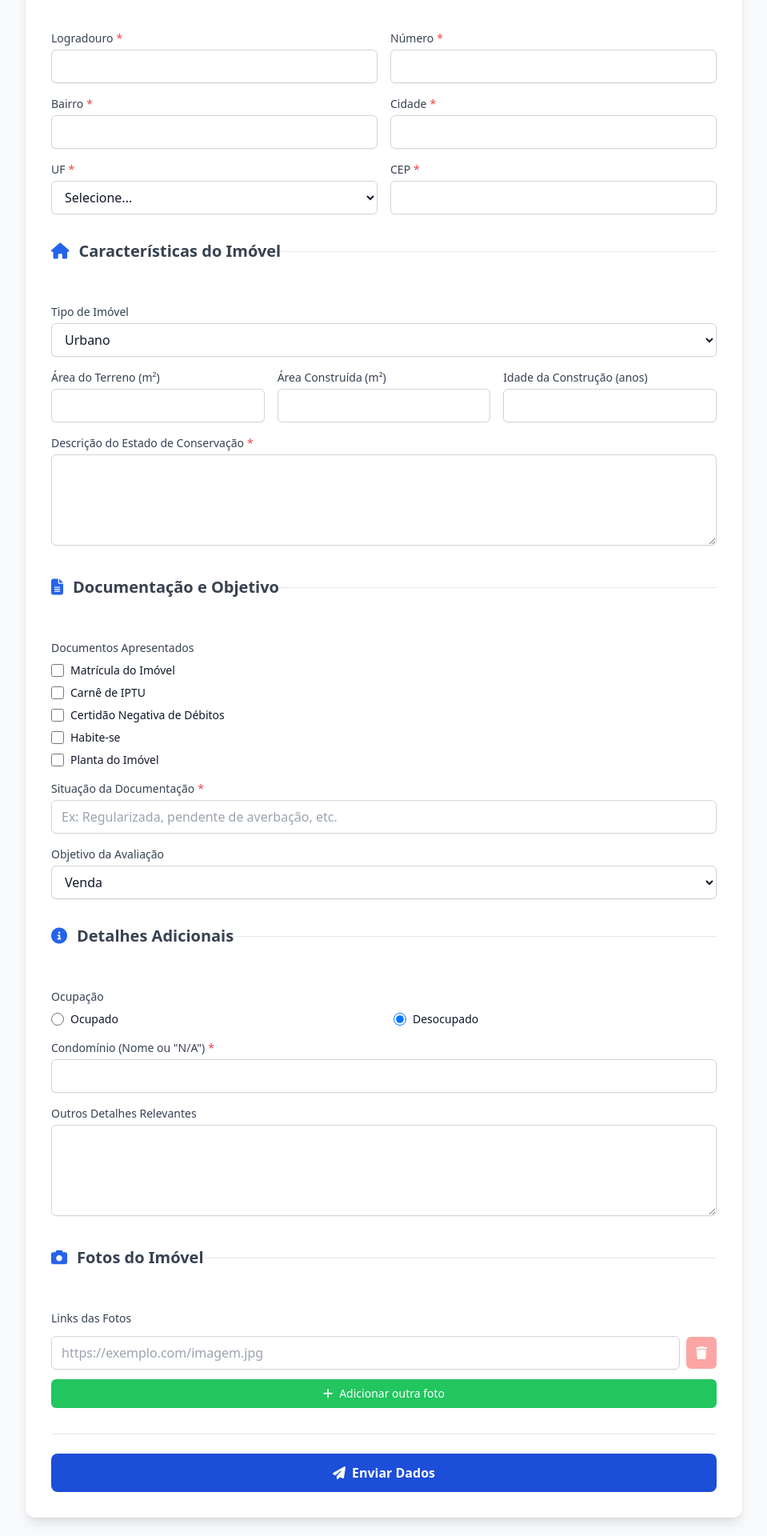
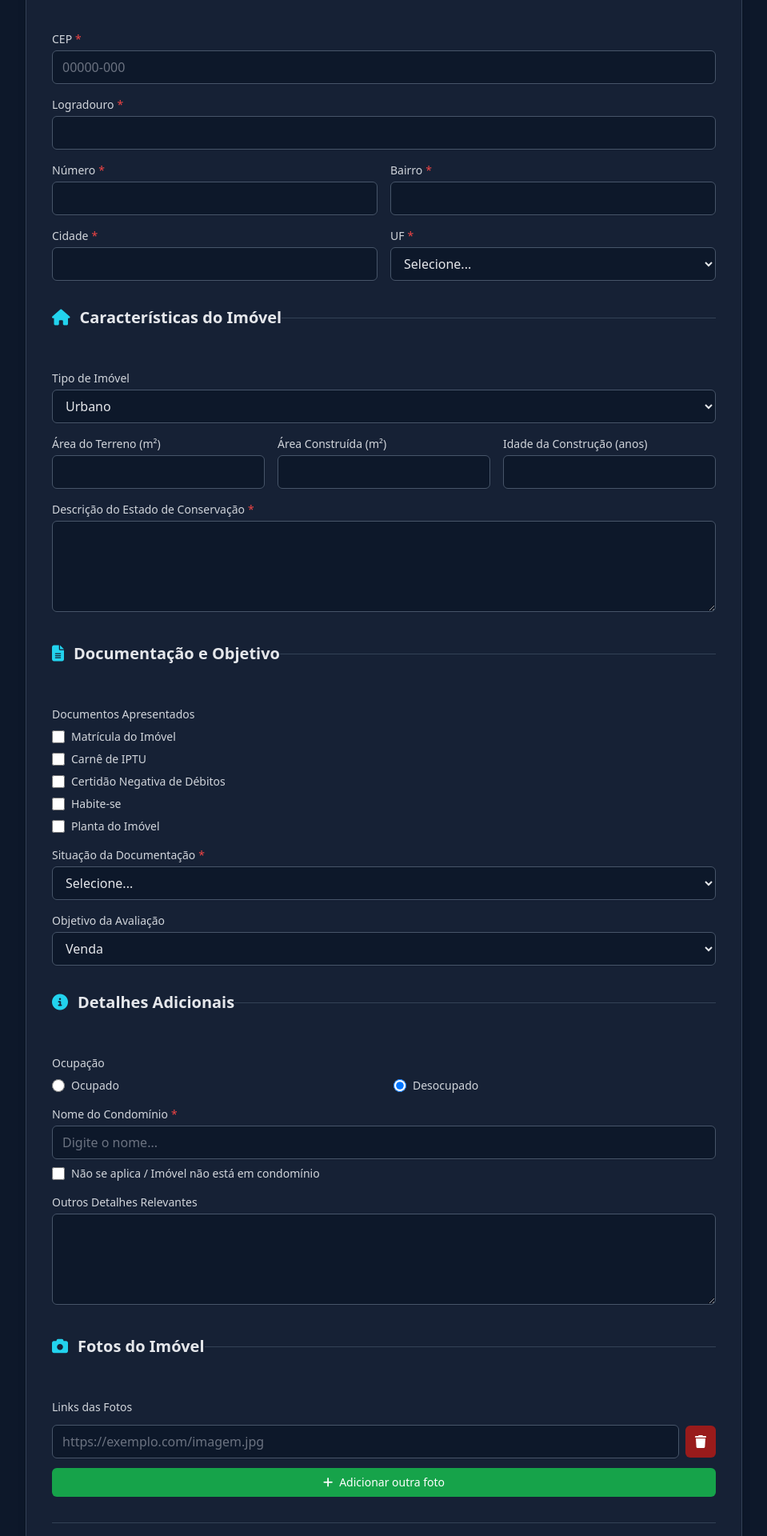
Before and after one commit to fabricadesaas-prog/Formulario_Quality, a React (Vite) app: page / in a window 1280 px wide. Shown: the part 500-2420 px from the top of the page at 80% size, without its empty margins (160-1119 px from the left). Built offline with nearby package versions, Linux system fonts and the light colour scheme.

Commit message:
v1.2
Adicionado campo cep cep busca automática do endereço, e dropdown em alguns campos

```diff
--- a/App.tsx
+++ b/App.tsx
@@ -4,11 +4,13 @@ import PropertyForm from './components/PropertyForm';
 
 const App: React.FC = () => {
   return (
-    <div className="min-h-screen bg-gray-50 text-gray-800 font-sans p-4 sm:p-6 lg:p-8">
+    <div className="min-h-screen font-sans p-4 sm:p-6 lg:p-8">
       <div className="container mx-auto max-w-4xl">
         <header className="text-center mb-10">
-          <h1 className="text-4xl sm:text-5xl font-bold text-blue-800">Quality Home Avalia</h1>
-          <p className="text-lg text-gray-600 mt-2">Formulário de Coleta de Dados do Imóvel</p>
+          <h1 className="text-4xl sm:text-5xl font-bold text-gray-100">
+            Quality Home <span className="bg-gradient-to-r from-cyan-400 to-blue-500 bg-clip-text text-transparent">Avalia</span>
+          </h1>
+          <p className="text-lg text-gray-400 mt-2">Formulário de Coleta de Dados do Imóvel</p>
         </header>
 
         <main>
--- a/components/CheckboxGroup.tsx
+++ b/components/CheckboxGroup.tsx
@@ -1,4 +1,3 @@
-
 import React from 'react';
 
 interface CheckboxGroupProps {
@@ -18,7 +17,7 @@ const CheckboxGroup: React.FC<CheckboxGroupProps> = ({ label, options, selectedV
 
   return (
     <div>
-      <label className="block text-sm font-medium text-gray-700 mb-2">{label}</label>
+      <label className="block text-sm font-medium text-gray-300 mb-2">{label}</label>
       <div className="space-y-2">
         {options.map((option) => (
           <div key={option.id} className="flex items-center">
@@ -28,9 +27,9 @@ const CheckboxGroup: React.FC<CheckboxGroupProps> = ({ label, options, selectedV
               value={option.value}
               checked={selectedValues.includes(option.value)}
               onChange={() => handleChange(option.value)}
-              className="h-4 w-4 text-blue-600 border-gray-300 rounded focus:ring-blue-500"
+              className="h-4 w-4 text-cyan-500 bg-slate-700 border-slate-600 rounded focus:ring-cyan-500"
             />
-            <label htmlFor={option.id} className="ml-2 block text-sm text-gray-900">
+            <label htmlFor={option.id} className="ml-2 block text-sm text-gray-300">
               {option.label}
             </label>
           </div>
--- a/components/FormSection.tsx
+++ b/components/FormSection.tsx
@@ -1,4 +1,3 @@
-
 import React from 'react';
 
 interface FormSectionProps {
@@ -9,9 +8,9 @@ interface FormSectionProps {
 
 const FormSection: React.FC<FormSectionProps> = ({ title, icon, children }) => {
   return (
-    <fieldset className="space-y-4 border-t border-gray-200 pt-5">
-      <legend className="text-xl font-semibold text-gray-700 mb-4">
-        <i className={`fas ${icon} text-blue-600 mr-3`}></i>
+    <fieldset className="space-y-4 border-t border-slate-700 pt-5">
+      <legend className="text-xl font-semibold text-gray-200 mb-4">
+        <i className={`fas ${icon} text-cyan-400 mr-3`}></i>
         {title}
       </legend>
       <div className="space-y-4">
--- a/components/InputField.tsx
+++ b/components/InputField.tsx
@@ -3,20 +3,28 @@ import React from 'react';
 interface InputFieldProps extends React.InputHTMLAttributes<HTMLInputElement> {
   label: string;
   id: string;
+  isLoading?: boolean;
 }
 
-const InputField: React.FC<InputFieldProps> = ({ label, id, ...props }) => {
+const InputField: React.FC<InputFieldProps> = ({ label, id, isLoading = false, ...props }) => {
   return (
     <div>
-      <label htmlFor={id} className="block text-sm font-medium text-gray-700 mb-1">
+      <label htmlFor={id} className="block text-sm font-medium text-gray-300 mb-1">
         {label}
         {props.required && <span className="text-red-500 ml-1">*</span>}
       </label>
-      <input
-        id={id}
-        {...props}
-        className="w-full px-3 py-2 border border-gray-300 rounded-md shadow-sm focus:outline-none focus:ring-2 focus:ring-blue-500 focus:border-blue-500 transition duration-150 ease-in-out bg-white text-gray-900 placeholder-gray-400"
-      />
+      <div className="relative">
+        <input
+          id={id}
+          {...props}
+          className="w-full px-3 py-2 border border-slate-600 rounded-md shadow-sm focus:outline-none focus:ring-2 focus:ring-cyan-500 focus:border-cyan-500 transition duration-150 ease-in-out bg-[#0D182A] text-gray-200 placeholder-gray-500"
+        />
+        {isLoading && (
+          <div className="absolute inset-y-0 right-0 flex items-center pr-3 pointer-events-none">
+            <i className="fas fa-spinner fa-spin text-cyan-400"></i>
+          </div>
+        )}
+      </div>
     </div>
   );
 };
--- a/components/PhotoURLManager.tsx
+++ b/components/PhotoURLManager.tsx
@@ -23,7 +23,7 @@ const PhotoURLManager: React.FC = () => {
 
   return (
     <div className="space-y-3">
-      <label className="block text-sm font-medium text-gray-700">
+      <label className="block text-sm font-medium text-gray-300">
         Links das Fotos
       </label>
       {photos.map((photo, index) => (
@@ -33,13 +33,13 @@ const PhotoURLManager: React.FC = () => {
             value={photo}
             onChange={(e) => handlePhotoChange(index, e.target.value)}
             placeholder="https://exemplo.com/imagem.jpg"
-            className="flex-grow px-3 py-2 border border-gray-300 rounded-md shadow-sm focus:outline-none focus:ring-2 focus:ring-blue-500 focus:border-blue-500 transition duration-150 ease-in-out bg-white text-gray-900 placeholder-gray-400"
+            className="flex-grow px-3 py-2 border border-slate-600 rounded-md shadow-sm focus:outline-none focus:ring-2 focus:ring-cyan-500 focus:border-cyan-500 transition duration-150 ease-in-out bg-[#0D182A] text-gray-200 placeholder-gray-500"
           />
           <button
             type="button"
             onClick={() => removePhotoField(index)}
             disabled={photos.length <= 1}
-            className="px-3 py-2 bg-red-500 text-white rounded-md hover:bg-red-600 disabled:bg-red-300 disabled:cursor-not-allowed transition-colors"
+            className="px-3 py-2 bg-red-600 text-white rounded-md hover:bg-red-700 disabled:bg-red-800 disabled:cursor-not-allowed transition-colors"
           >
             <i className="fas fa-trash"></i>
           </button>
@@ -48,7 +48,7 @@ const PhotoURLManager: React.FC = () => {
       <button
         type="button"
         onClick={addPhotoField}
-        className="w-full mt-2 px-4 py-2 bg-green-500 text-white rounded-md hover:bg-green-600 transition-colors flex items-center justify-center text-sm"
+        className="w-full mt-2 px-4 py-2 bg-green-600 text-white rounded-md hover:bg-green-700 transition-colors flex items-center justify-center text-sm"
       >
         <i className="fas fa-plus mr-2"></i>
         Adicionar outra foto
--- a/components/PropertyForm.tsx
+++ b/components/PropertyForm.tsx
@@ -8,11 +8,12 @@ import TextareaField from './TextareaField';
 import CheckboxGroup from './CheckboxGroup';
 import RadioGroup from './RadioGroup';
 import PhotoURLManager from './PhotoURLManager';
-import { REQUESTER_ROLE_OPTIONS, PROPERTY_TYPE_OPTIONS, OBJECTIVE_OPTIONS, OCCUPANCY_OPTIONS, DOCUMENT_OPTIONS, BRAZILIAN_STATES } from '../constants';
+import { REQUESTER_ROLE_OPTIONS, PROPERTY_TYPE_OPTIONS, OBJECTIVE_OPTIONS, OCCUPANCY_OPTIONS, DOCUMENT_OPTIONS, BRAZILIAN_STATES, DOCUMENT_STATUS_OPTIONS } from '../constants';
 
 const PropertyForm: React.FC = () => {
   const { formData, updateField, updateAddressField, resetForm } = usePropertyForm();
   const [isSubmitting, setIsSubmitting] = useState(false);
+  const [isCepLoading, setIsCepLoading] = useState(false);
 
   const handleWhatsappChange = (e: React.ChangeEvent<HTMLInputElement>) => {
     let value = e.target.value.replace(/\D/g, ''); // Remove non-digits
@@ -22,6 +23,51 @@ const PropertyForm: React.FC = () => {
     value = value.replace(/^(\d{2})(\d)/g, '($1) $2');
     value = value.replace(/(\d{5})(\d)/, '$1-$2');
     updateField('whatsapp', value);
+  };
+
+  const handleCepChange = (e: React.ChangeEvent<HTMLInputElement>) => {
+    let value = e.target.value.replace(/\D/g, '');
+    if (value.length > 8) {
+      value = value.substring(0, 8);
+    }
+    if (value.length > 5) {
+      value = value.replace(/^(\d{5})(\d)/, '$1-$2');
+    }
+    updateAddressField('zip', value);
+  };
+
+  const handleCepBlur = async (e: React.FocusEvent<HTMLInputElement>) => {
+    const cep = e.target.value.replace(/\D/g, '');
+
+    if (cep.length !== 8) {
+      return;
+    }
+
+    setIsCepLoading(true);
+    try {
+      const response = await fetch(`https://viacep.com.br/ws/${cep}/json/`);
+      if (!response.ok) {
+        throw new Error('Erro ao buscar o CEP. Verifique a conexão.');
+      }
+      const data = await response.json();
+
+      if (data.erro) {
+        alert('CEP não encontrado. Por favor, verifique o número digitado.');
+        return;
+      }
+
+      updateAddressField('street', data.logradouro);
+      updateAddressField('neighborhood', data.bairro);
+      updateAddressField('city', data.localidade);
+      updateAddressField('state', data.uf);
+
+      document.getElementById('number')?.focus();
+    } catch (error) {
+      console.error('CEP lookup error:', error);
+      alert(error instanceof Error ? error.message : 'Ocorreu um erro ao buscar o CEP.');
+    } finally {
+      setIsCepLoading(false);
+    }
   };
 
   const handleSubmit = async (e: React.FormEvent) => {
@@ -61,8 +107,14 @@ const PropertyForm: React.FC = () => {
     }
   };
 
+  const isCondoNA = formData.condominium === 'N/A';
+
+  const handleCondominiumCheckboxChange = (e: React.ChangeEvent<HTMLInputElement>) => {
+    updateField('condominium', e.target.checked ? 'N/A' : '');
+  };
+
   return (
-    <form onSubmit={handleSubmit} className="bg-white p-6 sm:p-8 rounded-xl shadow-lg space-y-8">
+    <form onSubmit={handleSubmit} className="bg-[#162135] border border-slate-700 p-6 sm:p-8 rounded-xl shadow-lg space-y-8">
       <FormSection title="Informações do Cliente e Solicitante" icon="fa-user">
         <div className="grid grid-cols-1 md:grid-cols-2 gap-4">
           <InputField id="client_name" label="Nome do Cliente" value={formData.client_name} onChange={(e) => updateField('client_name', e.target.value)} required />
@@ -87,12 +139,26 @@ const PropertyForm: React.FC = () => {
 
       <FormSection title="Endereço do Imóvel" icon="fa-map-marker-alt">
         <div className="grid grid-cols-1 md:grid-cols-2 gap-4">
-          <InputField id="street" label="Logradouro" value={formData.address.street} onChange={(e) => updateAddressField('street', e.target.value)} required />
+          <div className="md:col-span-2">
+            <InputField
+              id="zip"
+              label="CEP"
+              value={formData.address.zip}
+              onChange={handleCepChange}
+              onBlur={handleCepBlur}
+              maxLength={9}
+              placeholder="00000-000"
+              isLoading={isCepLoading}
+              required
+            />
+          </div>
+          <div className="md:col-span-2">
+            <InputField id="street" label="Logradouro" value={formData.address.street} onChange={(e) => updateAddressField('street', e.target.value)} required />
+          </div>
           <InputField id="number" label="Número" value={formData.address.number} onChange={(e) => updateAddressField('number', e.target.value)} required />
           <InputField id="neighborhood" label="Bairro" value={formData.address.neighborhood} onChange={(e) => updateAddressField('neighborhood', e.target.value)} required />
           <InputField id="city" label="Cidade" value={formData.address.city} onChange={(e) => updateAddressField('city', e.target.value)} required />
           <SelectField id="state" label="UF" value={formData.address.state} onChange={(e) => updateAddressField('state', e.target.value)} options={BRAZILIAN_STATES} required />
-          <InputField id="zip" label="CEP" value={formData.address.zip} onChange={(e) => updateAddressField('zip', e.target.value)} required />
         </div>
       </FormSection>
 
@@ -113,7 +179,14 @@ const PropertyForm: React.FC = () => {
           selectedValues={formData.documents}
           onChange={(newSelection) => updateField('documents', newSelection)}
         />
-        <InputField id="document_status" label="Situação da Documentação" value={formData.document_status} onChange={(e) => updateField('document_status', e.target.value)} placeholder="Ex: Regularizada, pendente de averbação, etc." required />
+        <SelectField
+          id="document_status"
+          label="Situação da Documentação"
+          value={formData.document_status}
+          onChange={(e) => updateField('document_status', e.target.value)}
+          options={DOCUMENT_STATUS_OPTIONS}
+          required
+        />
         <SelectField id="objective" label="Objetivo da Avaliação" value={formData.objective} onChange={(e) => updateField('objective', e.target.value)} options={OBJECTIVE_OPTIONS} />
       </FormSection>
 
@@ -125,7 +198,29 @@ const PropertyForm: React.FC = () => {
           selectedValue={formData.occupancy}
           onChange={(value) => updateField('occupancy', value)}
         />
-        <InputField id="condominium" label='Condomínio (Nome ou "N/A")' value={formData.condominium} onChange={(e) => updateField('condominium', e.target.value)} required />
+        <div>
+          <InputField
+            id="condominium"
+            label="Nome do Condomínio"
+            value={isCondoNA ? '' : formData.condominium}
+            onChange={(e) => updateField('condominium', e.target.value)}
+            required={!isCondoNA}
+            disabled={isCondoNA}
+            placeholder={isCondoNA ? 'Não aplicável' : 'Digite o nome...'}
+          />
+          <div className="flex items-center mt-2">
+            <input
+              id="condominium-na"
+              type="checkbox"
+              checked={isCondoNA}
+              onChange={handleCondominiumCheckboxChange}
+              className="h-4 w-4 text-cyan-500 bg-slate-700 border-slate-600 rounded focus:ring-cyan-500"
+            />
+            <label htmlFor="condominium-na" className="ml-2 block text-sm text-gray-300">
+              Não se aplica / Imóvel não está em condomínio
+            </label>
+          </div>
+        </div>
         <TextareaField id="additional_details" label="Outros Detalhes Relevantes" value={formData.additional_details} onChange={(e) => updateField('additional_details', e.target.value)} />
       </FormSection>
 
@@ -133,11 +228,11 @@ const PropertyForm: React.FC = () => {
         <PhotoURLManager />
       </FormSection>
 
-      <div className="pt-6 border-t border-gray-200">
+      <div className="pt-6 border-t border-slate-700">
         <button
           type="submit"
           disabled={isSubmitting}
-          className="w-full bg-blue-700 hover:bg-blue-800 text-white font-bold py-3 px-4 rounded-lg focus:outline-none focus:ring-4 focus:ring-blue-300 transition duration-300 ease-in-out flex items-center justify-center disabled:bg-blue-400 disabled:cursor-not-allowed"
+          className="w-full bg-gradient-to-r from-cyan-400 to-blue-500 hover:from-cyan-500 hover:to-blue-600 text-white font-bold py-3 px-4 rounded-lg focus:outline-none focus:ring-4 focus:ring-cyan-300 transition duration-300 ease-in-out flex items-center justify-center disabled:opacity-50 disabled:cursor-not-allowed"
         >
           <i className={`fas ${isSubmitting ? 'fa-spinner fa-spin' : 'fa-paper-plane'} mr-2`}></i>
           {isSubmitting ? 'Enviando...' : 'Enviar Dados'}
--- a/components/RadioGroup.tsx
+++ b/components/RadioGroup.tsx
@@ -11,7 +11,7 @@ interface RadioGroupProps {
 const RadioGroup: React.FC<RadioGroupProps> = ({ label, name, options, selectedValue, onChange }) => {
   return (
     <div>
-      <label className="block text-sm font-medium text-gray-700 mb-2">{label}</label>
+      <label className="block text-sm font-medium text-gray-300 mb-2">{label}</label>
       <div className="grid grid-cols-1 sm:grid-cols-2 gap-x-6 gap-y-2">
         {options.map((option) => (
           <div key={option.value} className="flex items-center">
@@ -22,9 +22,9 @@ const RadioGroup: React.FC<RadioGroupProps> = ({ label, name, options, selectedV
               value={option.value}
               checked={selectedValue === option.value}
               onChange={(e) => onChange(e.target.value)}
-              className="h-4 w-4 text-blue-600 border-gray-300 focus:ring-blue-500"
+              className="h-4 w-4 text-cyan-500 bg-slate-700 border-slate-600 focus:ring-cyan-500"
             />
-            <label htmlFor={`${name}-${option.value}`} className="ml-2 block text-sm text-gray-900">
+            <label htmlFor={`${name}-${option.value}`} className="ml-2 block text-sm text-gray-300">
               {option.label}
             </label>
           </div>
--- a/components/SelectField.tsx
+++ b/components/SelectField.tsx
@@ -9,14 +9,14 @@ interface SelectFieldProps extends React.SelectHTMLAttributes<HTMLSelectElement>
 const SelectField: React.FC<SelectFieldProps> = ({ label, id, options, ...props }) => {
   return (
     <div>
-      <label htmlFor={id} className="block text-sm font-medium text-gray-700 mb-1">
+      <label htmlFor={id} className="block text-sm font-medium text-gray-300 mb-1">
         {label}
         {props.required && <span className="text-red-500 ml-1">*</span>}
       </label>
       <select
         id={id}
         {...props}
-        className="w-full px-3 py-2 border border-gray-300 rounded-md shadow-sm focus:outline-none focus:ring-2 focus:ring-blue-500 focus:border-blue-500 transition duration-150 ease-in-out bg-white text-gray-900"
+        className="w-full px-3 py-2 border border-slate-600 rounded-md shadow-sm focus:outline-none focus:ring-2 focus:ring-cyan-500 focus:border-cyan-500 transition duration-150 ease-in-out bg-[#0D182A] text-gray-200"
       >
         <option value="" disabled>Selecione...</option>
         {options.map((option) => (
--- a/components/TextareaField.tsx
+++ b/components/TextareaField.tsx
@@ -8,7 +8,7 @@ interface TextareaFieldProps extends React.TextareaHTMLAttributes<HTMLTextAreaEl
 const TextareaField: React.FC<TextareaFieldProps> = ({ label, id, ...props }) => {
   return (
     <div>
-      <label htmlFor={id} className="block text-sm font-medium text-gray-700 mb-1">
+      <label htmlFor={id} className="block text-sm font-medium text-gray-300 mb-1">
         {label}
         {props.required && <span className="text-red-500 ml-1">*</span>}
       </label>
@@ -16,7 +16,7 @@ const TextareaField: React.FC<TextareaFieldProps> = ({ label, id, ...props }) =>
         id={id}
         rows={4}
         {...props}
-        className="w-full px-3 py-2 border border-gray-300 rounded-md shadow-sm focus:outline-none focus:ring-2 focus:ring-blue-500 focus:border-blue-500 transition duration-150 ease-in-out bg-white text-gray-900 placeholder-gray-400"
+        className="w-full px-3 py-2 border border-slate-600 rounded-md shadow-sm focus:outline-none focus:ring-2 focus:ring-cyan-500 focus:border-cyan-500 transition duration-150 ease-in-out bg-[#0D182A] text-gray-200 placeholder-gray-500"
       />
     </div>
   );
--- a/constants.ts
+++ b/constants.ts
@@ -35,6 +35,17 @@ export const DOCUMENT_OPTIONS = [
   { id: 'planta', value: 'Planta do Imóvel', label: 'Planta do Imóvel' },
 ];
 
+export const DOCUMENT_STATUS_OPTIONS = [
+  { value: 'Regularizada', label: 'Regularizada' },
+  { value: 'Pendente de averbação', label: 'Pendente de averbação' },
+  { value: 'Em processo de usucapião', label: 'Em processo de usucapião' },
+  { value: 'Escritura pública pendente de registro', label: 'Escritura pública pendente de registro' },
+  { value: 'Contrato de gaveta', label: 'Contrato de gaveta' },
+  { value: 'Em inventário', label: 'Em inventário' },
+  { value: 'Financiamento ativo', label: 'Financiamento ativo' },
+  { value: 'Outro / Não sei informar', label: 'Outro / Não sei informar' },
+];
+
 export const BRAZILIAN_STATES = [
   { value: 'AC', label: 'Acre' },
   { value: 'AL', label: 'Alagoas' },
--- a/index.html
+++ b/index.html
@@ -19,7 +19,7 @@
 </script>
 <link rel="stylesheet" href="/index.css">
 </head>
-  <body class="bg-gray-100">
+  <body class="bg-[#0D182A] text-gray-200">
     <div id="root"></div>
     <script type="module" src="/index.tsx"></script>
   </body>
--- a/metadata.json
+++ b/metadata.json
@@ -1,5 +1,5 @@
-
 {
   "name": "Quality Home Avalia - Gerador de Parecer Técnico",
-  "description": "Um aplicativo para coletar dados de imóveis e gerar um parecer técnico de avaliação utilizando a API Gemini. Facilita o trabalho de corretores, advogados e proprietários."
+  "description": "Um aplicativo para coletar dados de imóveis e gerar um parecer técnico de avaliação utilizando a API Gemini. Facilita o trabalho de corretores, advogados e proprietários.",
+  "requestFramePermissions": []
 }
```
Also changed, not shown: 1 other file (tests, documents, lock files or other folders).
